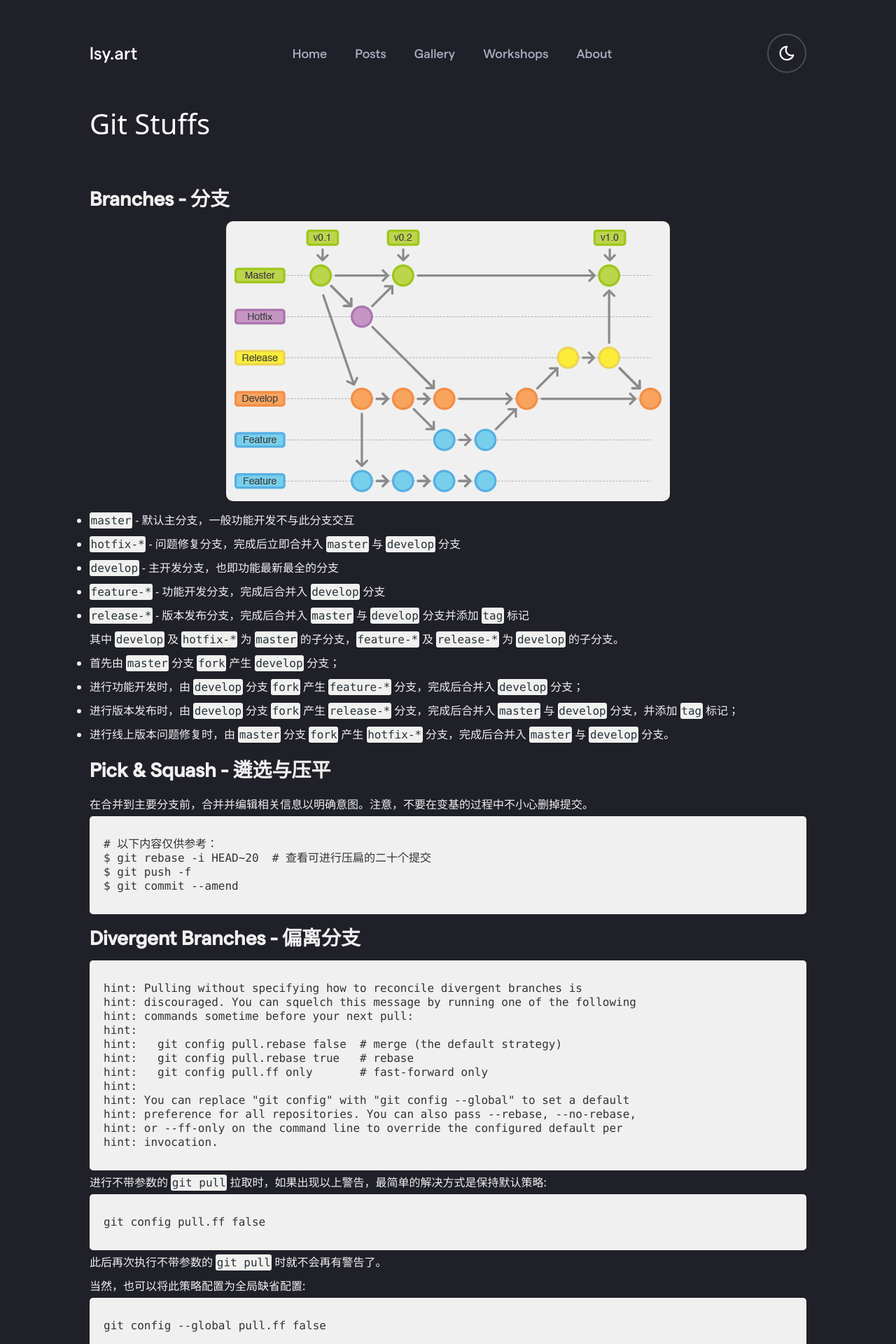
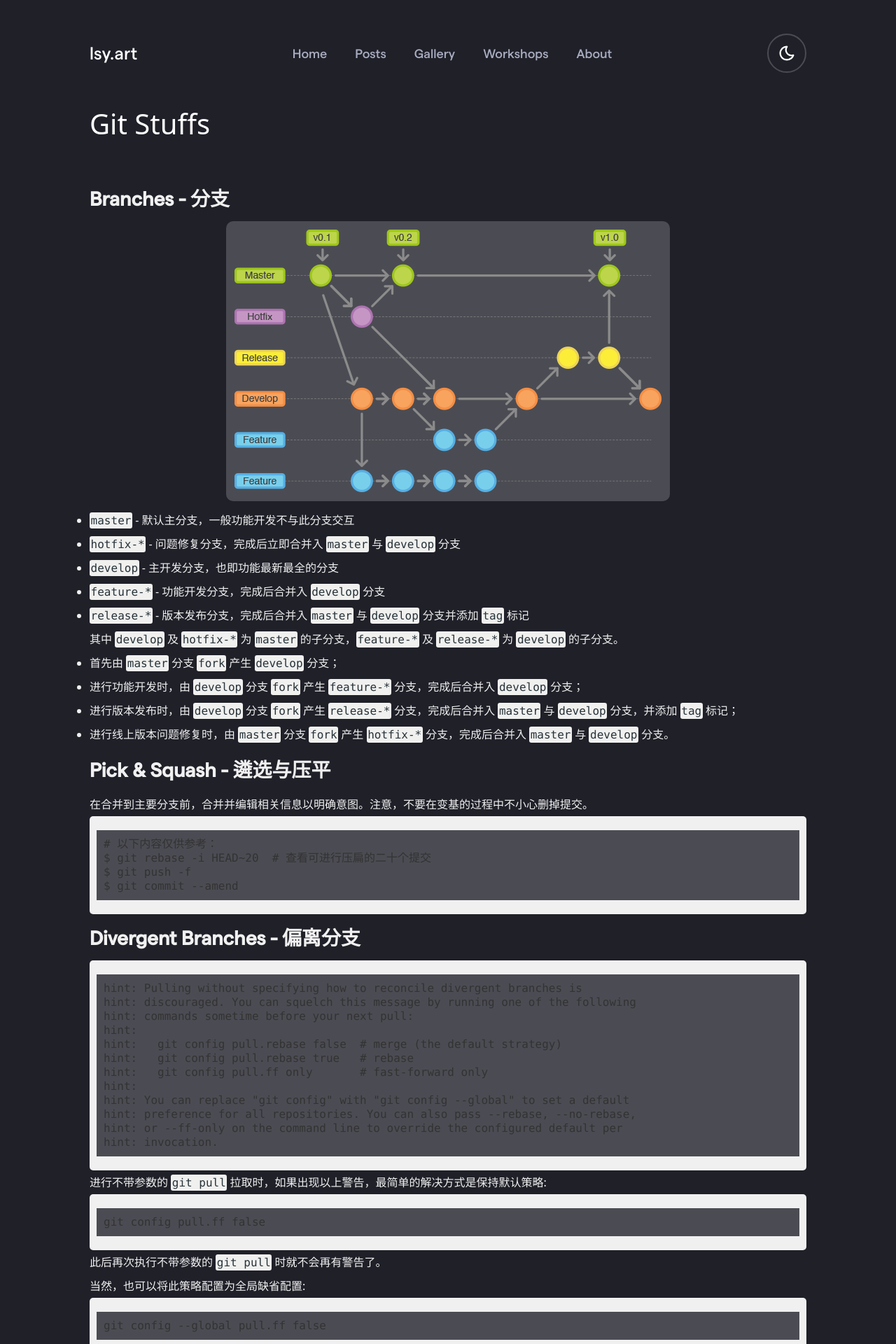
Before and after one commit to Meniny/lsy.art, a Jekyll site: the page built from _posts/2021-06-08-GitStuffs.md, in a window 1280 px wide. Shown: the top 1920 px of the page at 70% size. Built offline with Jekyll 4.4.1, drawn with Linux system fonts in a browser that asks for light colours; some web fonts are replaced.

Commit message:
css:post-content

```diff
--- a/assets/css/post-content.css
+++ b/assets/css/post-content.css
@@ -5,6 +5,7 @@
 }
 
 .post-content pre {
+	background-color: #4b4c53;
   word-break: break-all;
   white-space: pre-wrap;
 	color: #333;
@@ -54,7 +55,7 @@
 
 .post-content img,
 .post-content video {
-	background-color: #f0f0f0;
+	background-color: #4b4c53;
 	border-radius: 10px;
 	margin: 10px auto;
 	padding: 10px 10px;
```
